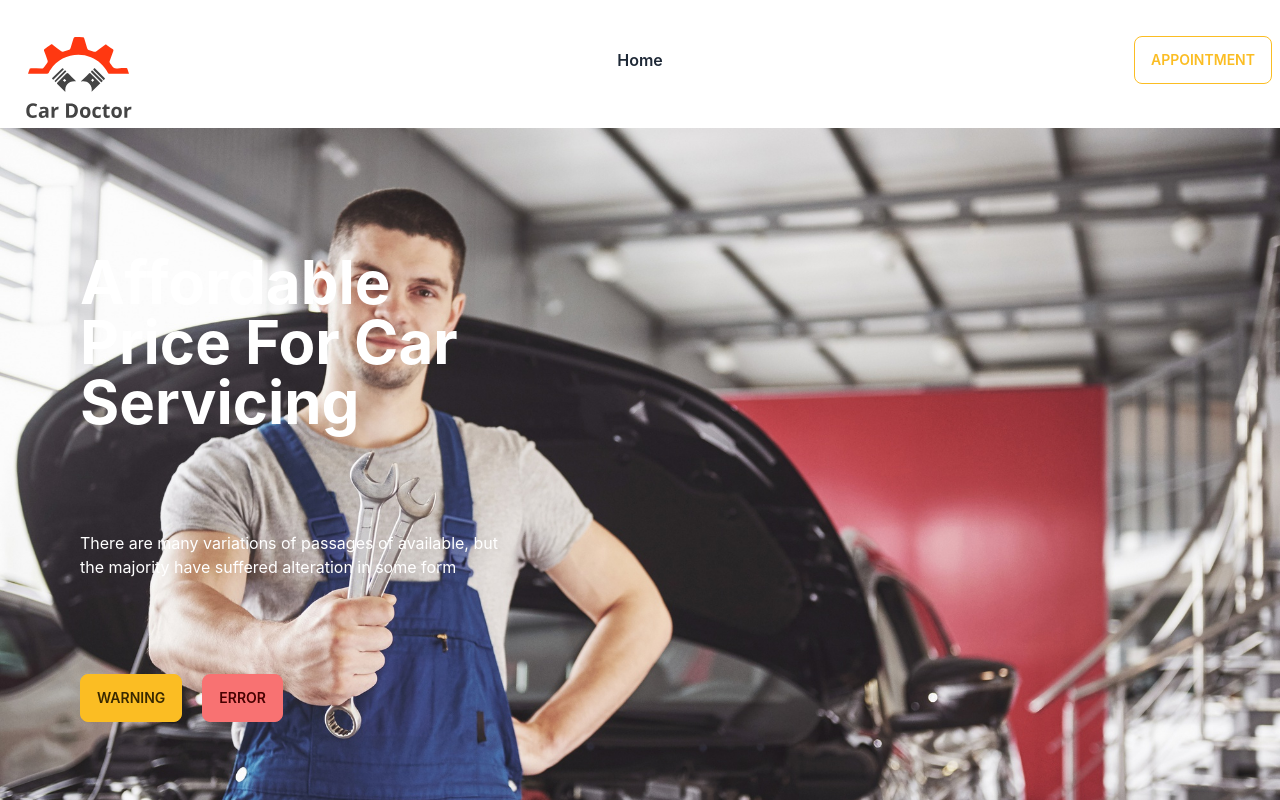
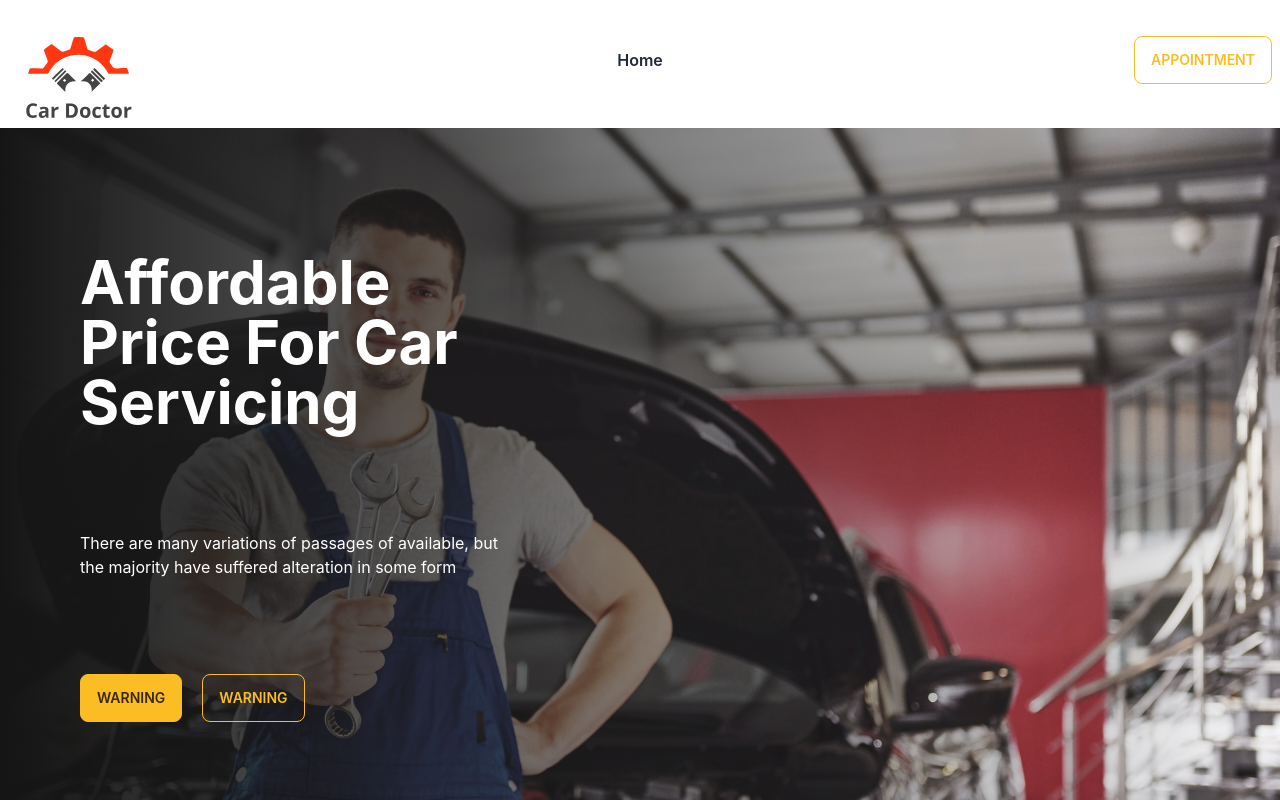
Before and after one commit to abdulhakim10/genius-car-client, a React (Create React App) app: page / in a window 1280 px wide. Shown: the top 800 px of the page. Built offline with nearby package versions, Linux system fonts and the light colour scheme.

Commit message:
Dynamic Data for banner with gradient overlay

```diff
--- /dev/null
+++ b/src/Pages/Home/Banner/Banner.css
@@ -0,0 +1,10 @@
+.carousel-img:after{
+content: '';
+position: absolute;
+left: 0;
+top: 0;
+width: 100%;
+height: 100%;
+display: inline-block;
+background: linear-gradient(to right, #151515 0%, rgba(21, 21, 21, 0) 100%);
+}
--- a/src/Pages/Home/Banner/Banner.js
+++ b/src/Pages/Home/Banner/Banner.js
@@ -5,68 +5,57 @@ import img3 from '../../../assets/images/banner/3.jpg';
 import img4 from '../../../assets/images/banner/4.jpg';
 import img5 from '../../../assets/images/banner/5.jpg';
 import img6 from '../../../assets/images/banner/6.jpg';
+import './Banner.css';
+import BannerItems from './BannerItems';
+
+const bannerData = [
+    {
+        image: img1,
+        prev: 6,
+        id: 1,
+        next: 2
+    },
+    {
+        image: img2,
+        prev: 1,
+        id: 2,
+        next: 3
+    },
+    {
+        image: img3,
+        prev: 2,
+        id: 3,
+        next: 4
+    },
+    {
+        image: img4,
+        prev: 3,
+        id: 4,
+        next: 5
+    },
+    {
+        image: img5,
+        prev: 4,
+        id: 5,
+        next: 6
+    },
+    {
+        image: img6,
+        prev: 5,
+        id: 6,
+        next: 1
+    }
+]
 
 const Banner = () => {
     return (
         <div className="carousel w-full">
-            <div id="slide1" className="carousel-item relative w-full">
-                <img src={img1} alt='' className="w-full" />
-                <div className="absolute flex justify-start transform -translate-y-1/2 left-20 right-5 top-1/4">
-                    <h1 className='text-6xl font-bold text-white'>
-                        Affordable <br />
-                        Price For Car <br />
-                        Servicing
-                    </h1>
-                </div>
-                <div className="absolute flex justify-start transform -translate-y-1/2 left-20 right-5 top-2/4 w-1/3">
-                    <p className='text-white'>
-                        There are many variations of passages of  available, but the majority have suffered alteration in some form
-                    </p>
-                </div>
-                <div className="absolute flex justify-start transform -translate-y-1/2 left-20 right-5 top-2/3">
-                    <button className="btn btn-warning mr-5">Warning</button>
-                    <button className="btn btn-error">Error</button>
-                </div>
-                <div className="absolute flex justify-end transform -translate-y-1/2 left-5 right-5 bottom-0">
-                    <a href="#slide4" className="btn btn-circle mr-5">❮</a>
-                    <a href="#slide2" className="btn btn-circle">❯</a>
-                </div>
-            </div>
-            <div id="slide2" className="carousel-item relative w-full">
-                <img src={img2} alt='' className="w-full" />
-                <div className="absolute flex justify-between transform -translate-y-1/2 left-5 right-5 top-1/2">
-                    <a href="#slide1" className="btn btn-circle">❮</a>
-                    <a href="#slide3" className="btn btn-circle">❯</a>
-                </div>
-            </div>
-            <div id="slide3" className="carousel-item relative w-full">
-                <img src={img3} alt='' className="w-full" />
-                <div className="absolute flex justify-between transform -translate-y-1/2 left-5 right-5 top-1/2">
-                    <a href="#slide2" className="btn btn-circle">❮</a>
-                    <a href="#slide4" className="btn btn-circle">❯</a>
-                </div>
-            </div>
-            <div id="slide4" className="carousel-item relative w-full">
-                <img src={img4} alt='' className="w-full" />
-                <div className="absolute flex justify-between transform -translate-y-1/2 left-5 right-5 top-1/2">
-                    <a href="#slide3" className="btn btn-circle">❮</a>
-                    <a href="#slide1" className="btn btn-circle">❯</a>
-                </div>
-            </div>
-            <div id="slide4" className="carousel-item relative w-full">
-                <img src={img5} alt='' className="w-full" />
-                <div className="absolute flex justify-between transform -translate-y-1/2 left-5 right-5 top-1/2">
-                    <a href="#slide3" className="btn btn-circle">❮</a>
-                    <a href="#slide1" className="btn btn-circle">❯</a>
-                </div>
-            </div>
-            <div id="slide4" className="carousel-item relative w-full">
-                <img src={img6} alt='' className="w-full" />
-                <div className="absolute flex justify-between transform -translate-y-1/2 left-5 right-5 top-1/2">
-                    <a href="#slide3" className="btn btn-circle">❮</a>
-                    <a href="#slide1" className="btn btn-circle">❯</a>
-                </div>
-            </div>
+           {
+            bannerData.map(slide => <BannerItems
+                key={slide.id}
+                slide={slide}
+                ></BannerItems>)
+           }
         </div>
     );
 };
--- /dev/null
+++ b/src/Pages/Home/Banner/BannerItems.js
@@ -0,0 +1,34 @@
+import React from 'react';
+
+const BannerItems = ({slide}) => {
+    const {image, prev, id, next} = slide;
+    return (
+        <div id={`slide${id}`} className="carousel-item relative w-full">
+        <div className='carousel-img'>
+        <img src={image} alt='' className="w-full" />
+        </div>
+        <div className="absolute flex justify-start transform -translate-y-1/2 left-20 right-5 top-1/4">
+            <h1 className='text-6xl font-bold text-white'>
+                Affordable <br />
+                Price For Car <br />
+                Servicing
+            </h1>
+        </div>
+        <div className="absolute flex justify-start transform -translate-y-1/2 left-20 right-5 top-2/4 w-1/3">
+            <p className='text-white'>
+                There are many variations of passages of  available, but the majority have suffered alteration in some form
+            </p>
+        </div>
+        <div className="absolute flex justify-start transform -translate-y-1/2 left-20 right-5 top-2/3">
+            <button className="btn btn-warning mr-5">Warning</button>
+            <button className="btn btn-outline btn-warning">Warning</button>
+        </div>
+        <div className="absolute flex justify-end transform -translate-y-1/2 left-5 right-5 bottom-0">
+            <a href={`#slide${prev}`} className="btn btn-circle mr-5">❮</a>
+            <a href={`#slide${next}`} className="btn btn-circle">❯</a>
+        </div>
+    </div>
+    );
+};
+
+export default BannerItems;
```
